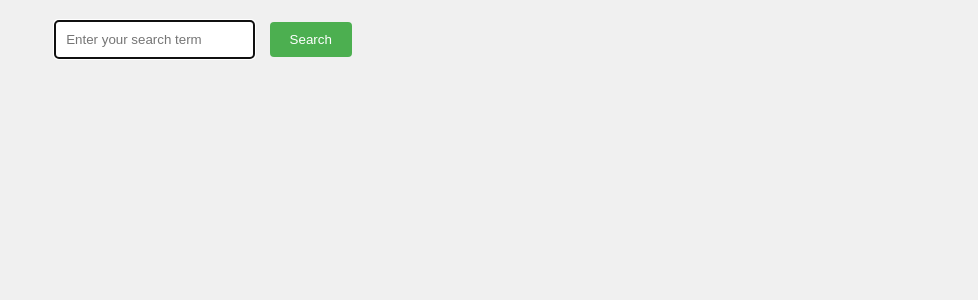
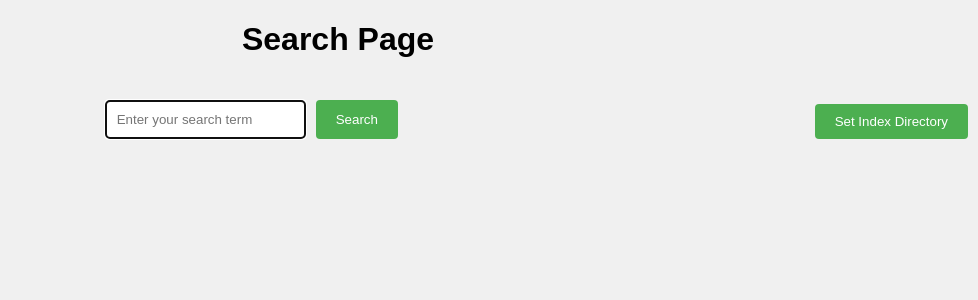
Before and after one commit to spartanhaden/visio-voyager, a FastAPI app: page / in a window 1280 px wide. Shown: the top 300 px of the page, without its empty margins (302-1280 px from the left). Run offline with FastAPI, Linux system fonts and the light colour scheme.

Commit message:
add title and indexing button

```diff
--- a/main.py
+++ b/main.py
@@ -1,5 +1,8 @@
 #!/usr/bin/env python3
 
+from typing import Optional
+import tkinter as tk
+from tkinter import filedialog
 from fastapi import FastAPI, Request
 from fastapi.responses import FileResponse, JSONResponse
 from fastapi.staticfiles import StaticFiles
@@ -44,5 +47,17 @@ async def serve_images(filename: str):
     return FileResponse(f"test_images/{filename}")
 
 
+@app.get("/open_directory_dialog")
+def open_directory_dialog():
+    root = tk.Tk()
+    root.withdraw()  # Hide the main window
+    folder_selected = filedialog.askdirectory()  # Open the folder dialog
+    root.destroy()  # Destroy the main window
+
+    print(f"Selected folder: {folder_selected}")
+
+    return JSONResponse(content={"folder_selected": folder_selected})
+
+
 if __name__ == "__main__":
     uvicorn.run(app, host="0.0.0.0", port=6841)
--- a/static/css/style.css
+++ b/static/css/style.css
@@ -1,15 +1,31 @@
 body {
-    display: flex;
     justify-content: center;
     margin: 0;
     background-color: #f0f0f0;
     font-family: Arial, sans-serif;
 }
 
-.container {
+h1 {
+    text-align: center;
+}
+
+.inputBar {
     display: flex;
-    align-items: center;
+    justify-content: center;
     padding: 20px 0;
+    /* flex-direction: column; */
+    /* width: 100%; */
+}
+
+#searchForm {
+    display: flex;
+    justify-content: center;
+    flex-grow: 1;
+}
+
+#directoryPickerButton {
+    align-self: flex-end;
+    margin: 0 10px;
 }
 
 input[type=text] {
--- a/static/index.html
+++ b/static/index.html
@@ -7,11 +7,13 @@
 </head>
 
 <body>
-    <div class="container">
+    <h1>Search Page</h1>
+    <div class="inputBar">
         <form id="searchForm">
             <input type="text" id="search" placeholder="Enter your search term">
             <button type="submit" id="searchButton">Search</button>
         </form>
+        <button id="directoryPickerButton">Set Index Directory</button>
     </div>
     <div id="imageContainer"></div>
     <script src="/static/js/script.js"></script>
```
